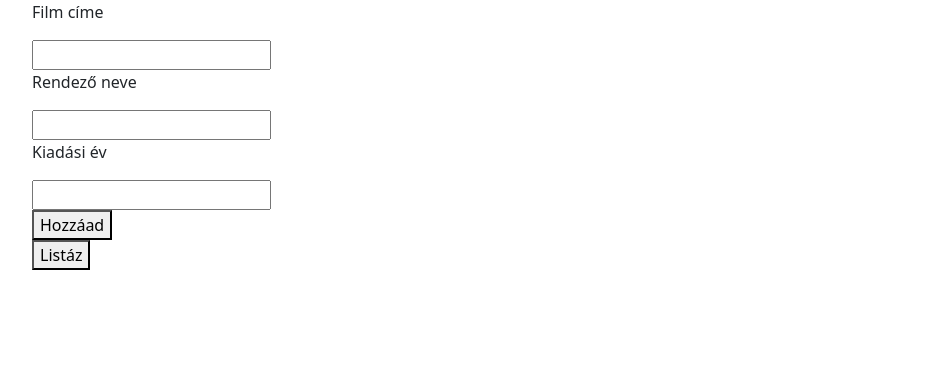
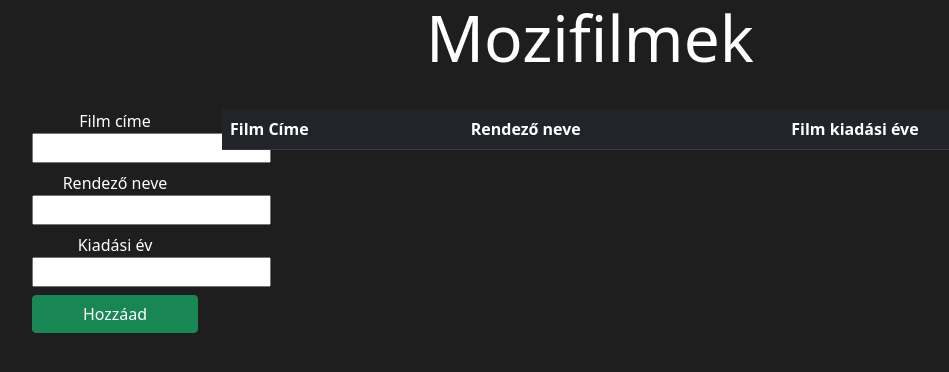
Before and after one commit to szaszabi7/Frontend_Mozifilmek, a plain HTML site: page index.html in a window 1280 px wide. Shown: the whole page, without its empty margins (50-999 px from the left). Drawn offline with nearby package versions, Linux system fonts and the light colour scheme.

Commit message:
hozzáadásnál egyből kilistázza, a táblázat rendesen működik

```diff
--- a/index.html
+++ b/index.html
@@ -7,31 +7,44 @@
     <link href="https://cdn.jsdelivr.net/npm/bootstrap@5.1.1/dist/css/bootstrap.min.css" rel="stylesheet" integrity="sha384-F3w7mX95PdgyTmZZMECAngseQB83DfGTowi0iMjiWaeVhAn4FJkqJByhZMI3AhiU" crossorigin="anonymous">
     <script src="https://cdn.jsdelivr.net/npm/bootstrap@5.1.1/dist/js/bootstrap.bundle.min.js" integrity="sha384-/bQdsTh/da6pkI1MST/rWKFNjaCP5gBSY4sEBT38Q/9RBh9AH40zEOg7Hlq2THRZ" crossorigin="anonymous"></script>
     <script src="main.js"></script>
+    <link rel="stylesheet" href="main.css">
     <title>Document</title>
 </head>
 <body>
     <div class="container">
+        <h1>Mozifilmek</h1>
+        <div class="contaner">
+            <div class="row">
+                <div class="col-lg-2" id="asd">
                     <form action="index.html" method="POST">
                         <div>
-                <p>Film címe</p>
+                            <label class="text-white">Film címe</label><br>
                             <input type="text" name="nev" id="filmNev">
                         </div>
                         <div>
-                <p>Rendező neve</p>
+                            <label class="text-white">Rendező neve</label><br>
                             <input type="text" name="redezo" id="filmRendezo">
                         </div>
                         <div>
-                <p>Kiadási év</p>
+                            <label class="text-white">Kiadási év</label><br>
                             <input type="number" name="ev" id="filmEv">
                         </div>
                     </form>
-        <div>
-            <button onclick="hozzaad()">Hozzáad</button>
+                    <button onclick="hozzaad()" class="btn btn-success">Hozzáad</button>
                 </div>
-        <div>
-            <button onclick="listaz()">Listáz</button>
+                <div class="col-lg-10">
+                    <table id="tabla" class="table table-dark table-striped">
+                        <thead>
+                            <th>Film Címe</th>
+                            <th>Rendező neve</th>
+                            <th>Film kiadási éve</th>
+                        </thead>
+                        <tbody id="tablaAdatok">
+
+                        </tbody>
+                    </table>
                 </div>
-        <div id="tabla">
+            </div>
         </div>
     </div>
 </body>
--- /dev/null
+++ b/main.css
@@ -0,0 +1,24 @@
+button {
+    margin-bottom: 1em;
+    width: 100%;
+}
+
+input {
+    margin-bottom: 0.5em;
+}
+
+body {
+    background-color: #1e1e1e;
+}
+
+
+h1 {
+    text-align: center;
+    font-size: 4em;
+    color: white;
+    margin-bottom: 0.5em;
+}
+
+#asd {
+    text-align: center;
+}
--- a/main.js
+++ b/main.js
@@ -37,50 +37,26 @@ function hozzaad() {
     document.getElementById('filmNev').value = "";
     document.getElementById('filmRendezo').value = "";
     document.getElementById('filmEv').value = "";
+
+    var tablazat = document.getElementById('tabla');
+    var tableBody = document.getElementById('tablaAdatok');
+
+    tablazat.style.display = "table";
+
+    tableBody.innerHTML = "";
+
+    for (let i = 0; i < adatok.length; i++) {
+        let row = tableBody.insertRow();
+        let td1 = row.insertCell();
+        let text1 = document.createTextNode(adatok[i].getNev());
+        td1.appendChild(text1);
+
+        let td2 = row.insertCell();
+        let text2 = document.createTextNode(adatok[i].getRendezo());
+        td2.appendChild(text2);
+
+        let td3 = row.insertCell();
+        let text3 = document.createTextNode(adatok[i].getEv());
+        td3.appendChild(text3);
+    }
 }
-
-function listaz() {
-    var writeTo = document.getElementById('tabla')
-    var table = document.createElement('table');
-
-    var tr = document.createElement('tr');
-
-    var th1 = document.createElement('th');
-    var th2 = document.createElement('th');
-    var th3 = document.createElement('th');
-
-    var text1 = document.createTextNode("Film címe");
-    var text2 = document.createTextNode("Rendező neve");
-    var text3 = document.createTextNode("Film kiadási éve");
-
-    th1.appendChild(text1);
-    th2.appendChild(text2);
-    th3.appendChild(text3);
-    tr.appendChild(th1);
-    tr.appendChild(th2);
-    tr.appendChild(th3);
-
-    table.appendChild(tr);
-
-    for (var i = 0; i < adatok.length; i++){
-        var tr = document.createElement('tr');
-
-        var td1 = document.createElement('td');
-        var td2 = document.createElement('td');
-        var td3 = document.createElement('td');
-
-        var text1 = document.createTextNode(adatok[i].getNev());
-        var text2 = document.createTextNode(adatok[i].getRendezo());
-        var text3 = document.createTextNode(adatok[i].getEv());
-
-        td1.appendChild(text1);
-        td2.appendChild(text2);
-        td3.appendChild(text3);
-        tr.appendChild(td1);
-        tr.appendChild(td2);
-        tr.appendChild(td3);
-
-        table.appendChild(tr);
-    }
-    writeTo.appendChild(table);
-}
```
Lines whose indentation alone changed are shown as unchanged.
